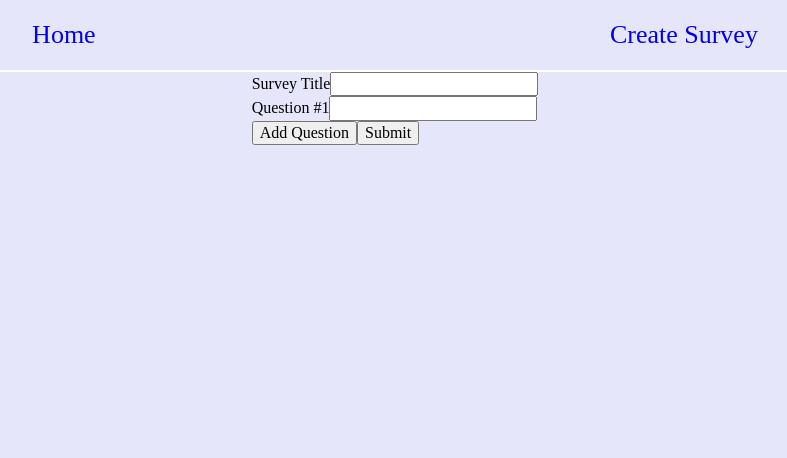
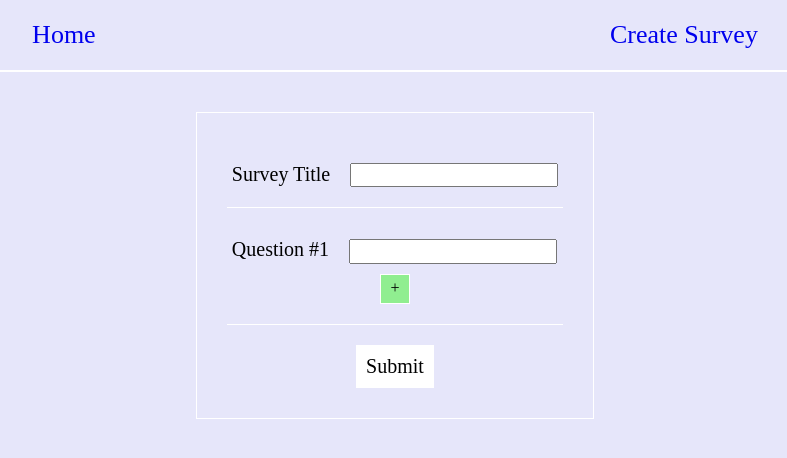
Before and after one commit to yebra06/surveylet, a React app in the folder client/: page /create in a window 1280 px wide. Shown: the top 458 px of the page, without its empty margins (245-1032 px from the left). Built offline with nearby package versions, Linux system fonts and the light colour scheme.

Commit message:
Add style to create survey form.

```diff
--- a/client/src/App.js
+++ b/client/src/App.js
@@ -28,7 +28,7 @@ class App extends React.Component {
                         <h1>{survey.title}</h1>
                         <h4>Questions: {survey.questions.length}</h4>
                     </div>
-                    <Link className="take-survey-btn" to={`/survey/${survey._id}`}>
+                    <Link className="btn-main take-survey-btn" to={`/survey/${survey._id}`}>
                         Take Survey
                     </Link>
                 </div>
--- a/client/src/components/Surveys/SurveyCreate.js
+++ b/client/src/components/Surveys/SurveyCreate.js
@@ -39,7 +39,7 @@ class SurveyCreate extends Component {
     renderQuestions() {
         return (
             this.state.questions.map((question, questionId) => (
-                <div key={questionId} className="question">
+                <div key={questionId} className="form-question">
                     <label>Question #{`${questionId+1}`}</label>
                     <input
                         type="text"
@@ -54,16 +54,20 @@ class SurveyCreate extends Component {
     render() {
         return (
             <div className="survey-form-container">
-                <form onSubmit={this.handleSubmit}>
+                <form className="survey-form" onSubmit={this.handleSubmit}>
+                    <div className="survey-form-section">
                         <label>Survey Title</label>
                         <input
                             type="text"
                             value={this.state.title}
                             onChange={this.handleTitleChange}
                         />
+                    </div>
+                    <div className="survey-form-section questions">
                         {this.renderQuestions()}
-                    <button type="button" onClick={this.handleAddQuestion}>Add Question</button>
-                    <button type="submit">Submit</button>
+                        <button className="add-question-btn" type="button" onClick={this.handleAddQuestion}>&#43;</button>
+                    </div>
+                    <button className="btn-main submit-form-btn" type="submit">Submit</button>
                 </form>
             </div>
         );
--- /dev/null
+++ b/client/src/styles/buttons.scss
@@ -0,0 +1,23 @@
+.btn-main {
+  align-self: center;
+  font-size: 20px;
+  padding: 10px;
+  border: none;
+
+  &.take-survey-btn {
+    border: 1px solid lavender;
+  }
+
+  &.submit-form-btn {
+    margin-top: 20px;
+    background-color: white;
+  }
+}
+
+.add-question-btn {
+  border: 1px solid white;
+  align-self: center;
+  background-color: lightgreen;
+  height: 30px;
+  width: 30px;
+}
--- a/client/src/styles/main.scss
+++ b/client/src/styles/main.scss
@@ -1,5 +1,6 @@
 @import 'normalize.css';
 @import 'surveys.scss';
+@import 'buttons.scss';
 
 body {
   background-color: lavender;
--- a/client/src/styles/surveys.scss
+++ b/client/src/styles/surveys.scss
@@ -1,6 +1,33 @@
 .survey-form-container {
   display: flex;
   justify-content: center;
+}
+
+.survey-form {
+  display: flex;
+  flex-direction: column;
+  border: 1px solid white;
+  margin: 40px;
+  padding: 30px;
+
+  .survey-form-section {
+    display: flex;
+    padding: 20px 5px;
+    border-bottom: 1px solid white;
+
+    &.questions {
+      flex-direction: column;
+    }
+  }
+
+  .form-question {
+    padding: 10px 0;
+  }
+
+  label {
+    font-size: 20px;
+    padding-right: 20px;
+  }
 }
 
 .survey {
@@ -16,13 +43,6 @@
     flex-direction: column;
   }
 
-  .take-survey-btn {
-    align-self: center;
-    font-size: 20px;
-    padding: 10px;
-    border: 1px solid lavender;
-  }
-
   .question {
     padding: 20px 0;
     margin: 20px 0;
```
Lines whose indentation alone changed are shown as unchanged.
